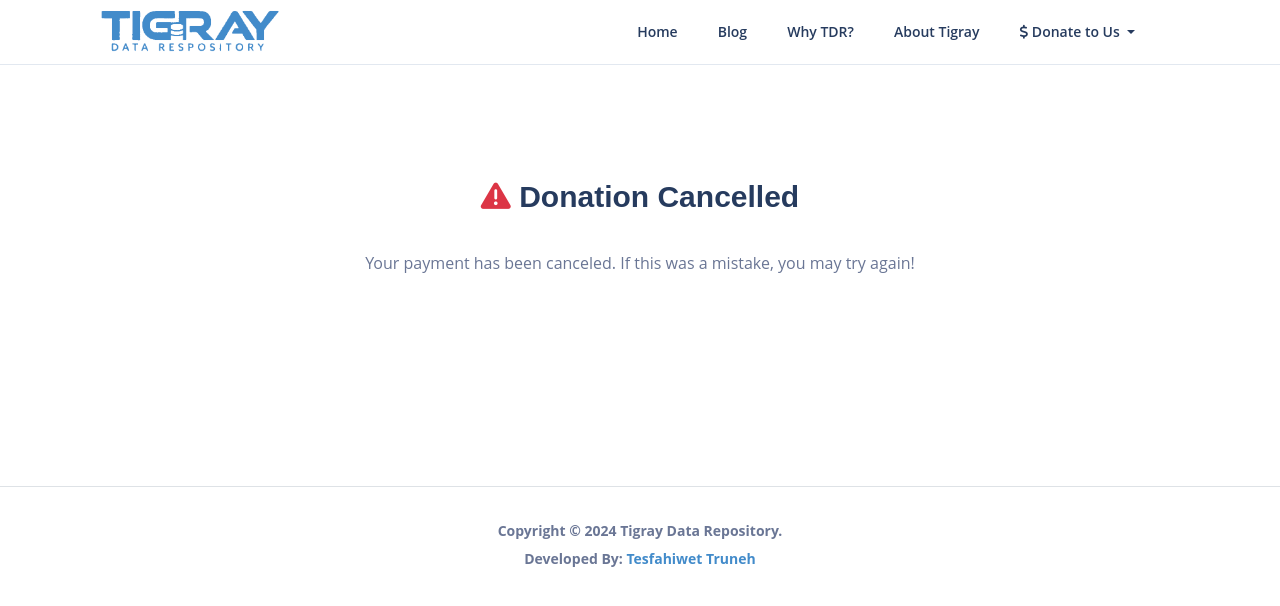
After one commit to BlackCobra29-bit/Tigray-Data-Repository, a Django app: template templates/payment_cancel.html in a window 1280 px wide. The commit adds this page. Shown: the top 606 px of the page. Run offline with Django 5.2, Linux system fonts and the light colour scheme; the template is opened without the code that fills it, so the values that code supplies are empty; some libraries are stand-ins or nearby versions.

Commit message:
latest repo update

```diff
--- a/templates/base.html
+++ b/templates/base.html
@@ -2,131 +2,83 @@
 
 <!DOCTYPE html>
 <html lang="en">
+
 <head>
   <title>Tigray Data Repository</title>
   <meta charset="utf-8" />
-    <meta
-      name="viewport"
-      content="width=device-width, initial-scale=1, shrink-to-fit=no"
-    />
+  <meta name="viewport" content="width=device-width, initial-scale=1, shrink-to-fit=no" />
 
-    <link
-      rel="stylesheet"
-      href="{% static 'admin_static/css/adminlte.min.css' %}"
-    />
-    <link
-      href="https://cdn.jsdelivr.net/npm/bootstrap@5.3.0-alpha1/dist/css/bootstrap.min.css"
-      rel="stylesheet"
-    />
+  <link rel="stylesheet" href="{% static 'admin_static/css/adminlte.min.css' %}" />
+  <link href="https://cdn.jsdelivr.net/npm/bootstrap@5.3.0-alpha1/dist/css/bootstrap.min.css" rel="stylesheet" />
   <!-- GSAP Library -->
   <script src="https://cdnjs.cloudflare.com/ajax/libs/gsap/3.11.2/gsap.min.js"></script>
 
-    <link
-      rel="shortcut icon"
-      href="{% static 'img/output-onlinepngtools.png' %}"
-      type="image/x-icon"
-    />
+  <link rel="shortcut icon" href="{% static 'img/output-onlinepngtools.png' %}" type="image/x-icon" />
 
-    <link
-      rel="stylesheet"
-      href="https://cdnjs.cloudflare.com/ajax/libs/font-awesome/6.0.0/css/all.min.css"
-    />
+  <link rel="stylesheet" href="https://cdnjs.cloudflare.com/ajax/libs/font-awesome/6.0.0/css/all.min.css" />
   <link rel="stylesheet" href="{% static 'css/animate.css' %}" />
   <link rel="stylesheet" href="{% static 'css/style.css' %}" />
-    <link
-      rel="stylesheet"
-      href="https://cdnjs.cloudflare.com/ajax/libs/typicons/2.1.2/typicons.min.css"
-    />
-    <link
-      rel="stylesheet"
-      href="https://cdnjs.cloudflare.com/ajax/libs/font-awesome/6.0.0-beta3/css/all.min.css"
-    />
-    <script
-      type="module"
-      src="https://unpkg.com/theme-toggle@0.1.5/dist/theme-toggle.js"
-      crossorigin="anonymous"
-    ></script>
-    <link
-      rel="stylesheet"
-      type="text/css"
-      href="https://cdn.datatables.net/responsive/2.4.0/css/responsive.dataTables.min.css"
-    />
-    <link
-      rel="stylesheet"
-      type="text/css"
-      href="https://cdn.datatables.net/1.13.4/css/jquery.dataTables.min.css"
-    />
-    <link
-      rel="stylesheet"
-      href="https://cdn.datatables.net/buttons/2.4.1/css/buttons.dataTables.min.css"
-    />
+  <link rel="stylesheet" href="https://cdnjs.cloudflare.com/ajax/libs/typicons/2.1.2/typicons.min.css" />
+  <link rel="stylesheet" href="https://cdnjs.cloudflare.com/ajax/libs/font-awesome/6.0.0-beta3/css/all.min.css" />
+  <script type="module" src="https://unpkg.com/theme-toggle@0.1.5/dist/theme-toggle.js"
+    crossorigin="anonymous"></script>
+  <link rel="stylesheet" type="text/css"
+    href="https://cdn.datatables.net/responsive/2.4.0/css/responsive.dataTables.min.css" />
+  <link rel="stylesheet" type="text/css" href="https://cdn.datatables.net/1.13.4/css/jquery.dataTables.min.css" />
+  <link rel="stylesheet" href="https://cdn.datatables.net/buttons/2.4.1/css/buttons.dataTables.min.css" />
   <!-- ShareThis Stick Share Button -->
-    <script type="text/javascript" src="https://platform-api.sharethis.com/js/sharethis.js#property=674610b5231a330012e92179&product=sticky-share-buttons&source=platform" async="async"></script>
+  <script type="text/javascript"
+    src="https://platform-api.sharethis.com/js/sharethis.js#property=674610b5231a330012e92179&product=sticky-share-buttons&source=platform"
+    async="async"></script>
 </head>
 
-  <body
-    data-spy="scroll"
-    data-target=".site-navbar-target bg-dark"
-    data-offset="300"
-    data-theme="{{ request.session.theme|default:'light' }}"
-  >
-    <nav
-      class="navbar navbar-expand-lg navbar-dark ftco_navbar ftco-navbar-light site-navbar-target"
-      id="ftco-navbar"
-    >
+<body data-spy="scroll" data-target=".site-navbar-target bg-dark" data-offset="300"
+  data-theme="{{ request.session.theme|default:'light' }}">
+  <nav class="navbar navbar-expand-lg navbar-dark ftco_navbar ftco-navbar-light site-navbar-target" id="ftco-navbar">
     <div class="container">
       <a class="navbar-brand" href="{% url 'index' %}" target="_blank">
-          <img
-            src="{% static 'img/output-onlinepngtools.png' %}"
-            style="height: 60px"
-          />
+        <img src="{% static 'img/output-onlinepngtools.png' %}" style="height: 60px" />
       </a>
-        <button
-          class="navbar-toggler js-fh5co-nav-toggle fh5co-nav-toggle"
-          type="button"
-          data-toggle="collapse"
-          data-target="#ftco-nav"
-          aria-controls="ftco-nav"
-          aria-expanded="false"
-          aria-label="Toggle navigation"
-        >
+      <button class="navbar-toggler js-fh5co-nav-toggle fh5co-nav-toggle" type="button" data-toggle="collapse"
+        data-target="#ftco-nav" aria-controls="ftco-nav" aria-expanded="false" aria-label="Toggle navigation">
         <span class="oi oi-menu"></span> Menu
       </button>
 
       <div class="collapse navbar-collapse" id="ftco-nav">
         <ul class="navbar-nav nav ml-auto">
           <li class="nav-item">
-              <a href="{% url 'index' %}" class="nav-link {% if request.resolver_match.url_name == 'index' %}active{% endif %}"
-                ><i class="typcn typcn-home"></i> Home</a
-              >
+            <a href="{% url 'index' %}"
+              class="nav-link {% if request.resolver_match.url_name == 'index' %}active{% endif %}"><i
+                class="typcn typcn-home"></i> Home</a>
           </li>
           <li class="nav-item">
-              <a href="{% url 'blog-view' %}" class="nav-link {% if request.resolver_match.url_name == 'blog-view' %}active{% endif %}"
-                ><i class="typcn typcn-pencil"></i> Blog</a
-              >
+            <a href="{% url 'blog-view' %}"
+              class="nav-link {% if request.resolver_match.url_name == 'blog-view' %}active{% endif %}"><i
+                class="typcn typcn-pencil"></i> Blog</a>
           </li>
           <li class="nav-item">
             <a href="#chapter-section" class="nav-link">
-                <i class="typcn typcn-user"></i> Mission</a
-              >
+              <i class="typcn typcn-user"></i> Why TDR?</a>
           </li>
           <li class="nav-item">
             <a href="#testimonial-section" class="nav-link">
-                <i class="typcn typcn-globe"></i> About Tigray</a
-              >
+              <i class="typcn typcn-globe"></i> About Tigray</a>
           </li>
-            <li class="nav-item">
-              <a href="#projects-section" class="nav-link">
-                <i class="fa fa-dollar"></i> Donate to Us</a
-              >
+          <li class="nav-item dropdown">
+            <a class="nav-link dropdown-toggle" href="#" id="donateDropdown" role="button" data-bs-toggle="dropdown"
+              aria-expanded="false">
+              <i class="fa fa-dollar"></i> Donate to Us
+            </a>
+            <ul class="dropdown-menu" aria-labelledby="donateDropdown">
+              <li><a class="dropdown-item" data-bs-toggle="modal" data-bs-target="#paypalModal"><span
+                    class="bi bi-paypal"></span> Paypal</a></li>
+              <li><a class="dropdown-item" data-bs-toggle="modal" data-bs-target="#cardModal"><span
+                    class="bi bi-credit-card"></span> Cards</a></li>
+            </ul>
           </li>
           <li class="nav-item">
             <a href="#projects-section" class="nav-link" id="themeToggleLink">
-                <theme-toggle
-                  storable="true"
-                  width="20"
-                  theme="light"
-                ></theme-toggle>
+              <theme-toggle storable="true" width="20" theme="light"></theme-toggle>
             </a>
           </li>
         </ul>
@@ -134,30 +86,68 @@
     </div>
   </nav>
 
+  <div class="modal fade" id="paypalModal" tabindex="-1" aria-labelledby="exampleModalLabel" aria-hidden="true">
+    <div class="modal-dialog">
+      <div class="modal-content">
+        <div class="modal-header bg-dark">
+          <h5 class="modal-title text-white" id="exampleModalLabel">
+            <span class="bi bi-paypal"></span> Paypal Payment
+          </h5>
+          <button type="button" class="btn-close" data-bs-dismiss="modal" aria-label="Close"></button>
+        </div>
+        <div class="modal-body">
+          <div class="form-group">
+            <input type="number" class="form-control" placeholder="Enter amount($)" name="" id="">
+          </div>
+        </div>
+        <div class="modal-footer">
+          <button type="button" class="btn btn-primary"><span class="fa fa-arrow-right"></span> Checkout</button>
+        </div>
+      </div>
+    </div>
+  </div>
+
+  <div class="modal fade" id="cardModal" tabindex="-1" aria-labelledby="cardModalLabel" aria-hidden="true">
+    <div class="modal-dialog">
+      <div class="modal-content">
+        <div class="modal-header bg-dark">
+          <h5 class="modal-title text-white" id="cardModalLabel">
+            <span class="bi bi-credit-card"></span> Credit Card Payment
+          </h5>
+          <button type="button" class="btn-close" data-bs-dismiss="modal" aria-label="Close"></button>
+        </div>
+        <form action="{% url 'stripe-checkout' %}" method="GET">
+          {% csrf_token %}
+          <div class="modal-body">
+            <div class="form-group">
+              <input type="number" name="amount" class="form-control" placeholder="Enter amount($)" required>
+            </div>
+          </div>
+          <div class="modal-footer">
+            <button type="submit" class="btn btn-primary"><span class="fa fa-arrow-right"></span> Checkout</button>
+          </div>
+        </form>
+      </div>
+    </div>
+  </div>
+
   {% block 'main-section' %} {% endblock %}
 
-    <footer
-      class="ftco-footer ftco-section"
-      style="border-top: 1px solid #dee2e6; margin-top: 50px"
-    >
+  <footer class="ftco-footer ftco-section" style="border-top: 1px solid #dee2e6; margin-top: 50px">
     <div class="container">
       <div class="row">
         <div class="col-md-12 text-center">
           <p style="color: #6a7695">
             <br />
-              <b class="text-sm"
-                >Copyright &copy;
+            <b class="text-sm">Copyright &copy;
               <script>
                 document.write(new Date().getFullYear());
               </script>
               Tigray Data Repository. <br />
               Developed By:
-                <a
-                  style="color: #428bca"
+              <a style="color: #428bca"
                 href="https://www.linkedin.com/in/tesfahiwet-truneh%E2%99%BE%EF%B8%8F-2a2139179/"
-                  target="_blank"
-                  >Tesfahiwet Truneh</a
-                >
+                target="_blank">Tesfahiwet Truneh</a>
             </b>
           </p>
         </div>
@@ -168,25 +158,9 @@
   <!-- loader -->
   <div id="ftco-loader" class="show fullscreen">
     <svg class="circular" width="48px" height="48px">
-        <circle
-          class="path-bg"
-          cx="24"
-          cy="24"
-          r="22"
-          fill="none"
-          stroke-width="4"
-          stroke="#eeeeee"
-        />
-        <circle
-          class="path"
-          cx="24"
-          cy="24"
-          r="22"
-          fill="none"
-          stroke-width="4"
-          stroke-miterlimit="10"
-          stroke="#F96D00"
-        />
+      <circle class="path-bg" cx="24" cy="24" r="22" fill="none" stroke-width="4" stroke="#eeeeee" />
+      <circle class="path" cx="24" cy="24" r="22" fill="none" stroke-width="4" stroke-miterlimit="10"
+        stroke="#F96D00" />
     </svg>
   </div>
 
@@ -208,16 +182,10 @@
   <script src="https://cdn.jsdelivr.net/npm/@popperjs/core@2.11.6/dist/umd/popper.min.js"></script>
   <script src="https://cdn.jsdelivr.net/npm/bootstrap@5.3.0-alpha1/dist/js/bootstrap.min.js"></script>
 
-    <script
-      type="text/javascript"
-      charset="utf8"
-      src="https://cdn.datatables.net/1.13.4/js/jquery.dataTables.min.js"
-    ></script>
-    <script
-      type="text/javascript"
-      charset="utf8"
-      src="https://cdn.datatables.net/responsive/2.4.0/js/dataTables.responsive.min.js"
-    ></script>
+  <script type="text/javascript" charset="utf8"
+    src="https://cdn.datatables.net/1.13.4/js/jquery.dataTables.min.js"></script>
+  <script type="text/javascript" charset="utf8"
+    src="https://cdn.datatables.net/responsive/2.4.0/js/dataTables.responsive.min.js"></script>
   <!-- DataTables Buttons JS -->
   <script src="https://cdn.datatables.net/buttons/2.4.1/js/dataTables.buttons.min.js"></script>
   <script src="https://cdnjs.cloudflare.com/ajax/libs/jszip/3.10.1/jszip.min.js"></script>
@@ -225,6 +193,8 @@
   <script src="https://cdnjs.cloudflare.com/ajax/libs/pdfmake/0.2.7/vfs_fonts.js"></script>
   <script src="https://cdn.datatables.net/buttons/2.4.1/js/buttons.html5.min.js"></script>
   <script src="https://cdn.datatables.net/buttons/2.4.1/js/buttons.print.min.js"></script>
+  <script src="https://cdn.jsdelivr.net/npm/sweetalert2@11"></script>
+  <link rel="stylesheet" href="https://cdn.jsdelivr.net/npm/bootstrap-icons@1.11.3/font/bootstrap-icons.min.css">
 
   <script>
     $(document).ready(function () {
@@ -286,5 +256,13 @@
         });
     });
   </script>
+
+  <style>
+    .nav-link:hover,
+    .dropdown-item:hover {
+      cursor: pointer;
+    }
+  </style>
 </body>
+
 </html>
--- /dev/null
+++ b/templates/payment_cancel.html
@@ -0,0 +1,26 @@
+{% extends 'base.html' %}
+
+{% load static %}
+{% load custom_filters %}
+
+{% block 'main-section' %}
+
+<section class="ftco-section ftco-no-pb ftco-no-pt" id="chapter-section">
+    <div class="container">
+        <div class="row justify-content-center py-5 mt-5">
+            <div class="col-md-12 heading-section text-center ftco-animate">
+            </div>
+        </div>
+        <div class="row">
+            <div class="col-md-12">
+                <div id="page-1" class="page one">
+                    <h2 class="heading text-center"><span class="fa fa-exclamation-triangle text-danger"></span> Donation Cancelled</h2>
+                    <p class="text-center">Your payment has been canceled. If this was a mistake, you may try again!</p>
+                </div>
+
+            </div>
+        </div>
+    </div>
+</section>
+
+{% endblock %}
--- a/tigray_data_repo/settings.py
+++ b/tigray_data_repo/settings.py
@@ -38,6 +38,7 @@ INSTALLED_APPS = [
     'django.contrib.sessions',
     'django.contrib.messages',
     'django.contrib.staticfiles',
+    'stripe',
     'App'
 ]
 
@@ -139,3 +140,7 @@ EMAIL_HOST_PASSWORD = 'uixo hcnw afjg rfkq'
 # https://docs.djangoproject.com/en/5.1/ref/settings/#default-auto-field
 
 DEFAULT_AUTO_FIELD = 'django.db.models.BigAutoField'
+
+STRIPE_PUBLISHABLE_KEY = "pk_test_51OIB3vDukDI7g1h0sDzi3Mx2oRzARIoiDmuBoYcxh5bpPuiSWM9FmzWvkW3q8CWOoEhtpjxTzUEuCpoEN6H23Qef00pv6Iqe1b"
+STRIPE_SECRET_KEY = "sk_test_51OIB3vDukDI7g1h0VREjlwcJc3ZHniPtQESOjgm4MSTVOyjX6Vo9KzRJzfZNDkDAlsmzFVG84IkjlJ7CdXLktpLP001kF8LGZC"
+STRIPE_WEBHOOK_SECRET = "whsec_e2e5aaae0e26a925dd59a934247ce737e5e61fdbfb163c4c773ffd0c1bbefd74"
--- a/tigray_data_repo/urls.py
+++ b/tigray_data_repo/urls.py
@@ -27,6 +27,9 @@ from App.views import (
     ViewBlog,
     InitiativesView,
     SignInView,
+    StripeCheckoutView,
+    PaymentSuccessView,
+    PaymentCancelView,
     # Reset passsword URL Map
     ForgotPasswordView,
     # Admin Dashboard URL Map
@@ -66,6 +69,9 @@ urlpatterns = [
     path("blog/", BlogView.as_view(), name="blog-view"),
     path("view-blog/<int:pk>", ViewBlog.as_view(), name = "view-blog"),
     path("initiatives/", InitiativesView.as_view(), name="initiatives"),
+    path("stripe-checkout/", StripeCheckoutView.as_view(), name = "stripe-checkout"),
+    path("payment-success/", PaymentSuccessView.as_view(), name = "payment-success"),
+    path("payment-cancel/", PaymentCancelView.as_view(), name = "payment-cancel"),
     # Admin Dashboard URL Maps
     path("admin-login/", SignInView.as_view(), name="sign-in"),
     # Reset password URL Maps
```
Also changed, not shown: App/views.py (+66 -3 lines), templates/cards_svg.html (added, +27 -0 lines), templates/payment_success.html (added, +26 -0 lines), static/img/cards.png (added), static/img/paypal.png (added), 1 other file. Lines whose indentation alone changed are shown as unchanged.
